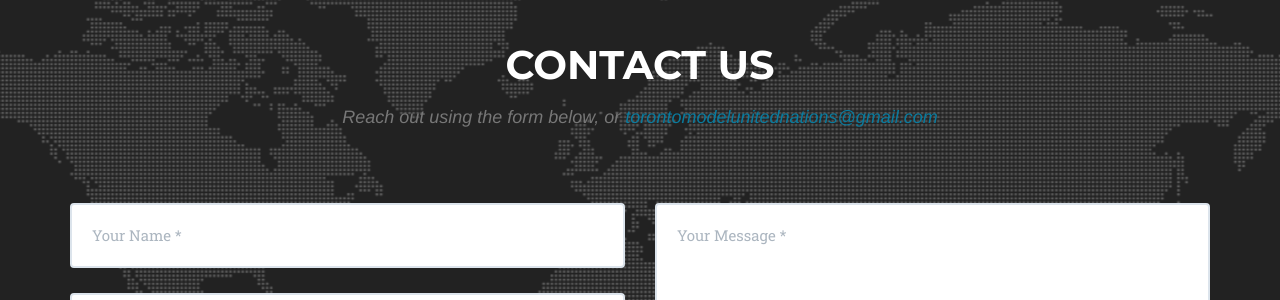
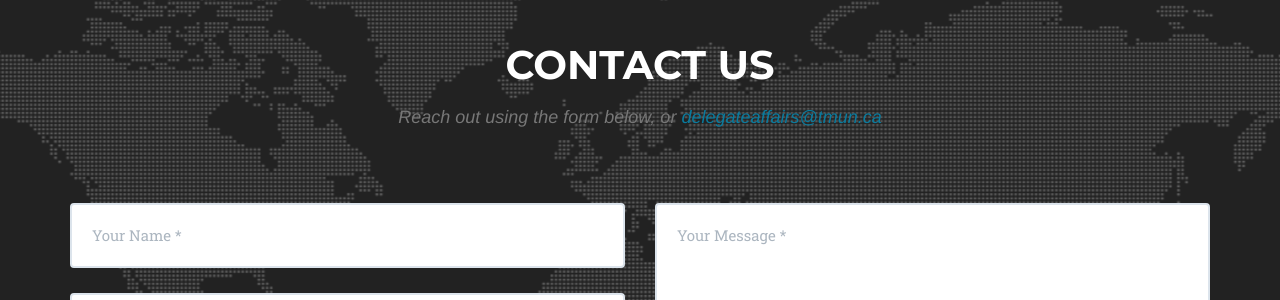
Before and after one commit to TorontoModelUnitedNations/TorontoModelUnitedNations.github.io, a Jekyll site: the page built from index.html, in a window 1280 px wide and 900 px high, scrolled down 854 px. Shown: the part 153-453 px from the top of the window. Built offline with Jekyll 4.4.1, drawn with Linux system fonts in a browser that asks for light colours; some web fonts are replaced.

Commit message:
update contact email

```diff
--- a/_includes/contact.html
+++ b/_includes/contact.html
@@ -3,7 +3,7 @@
         <div class="row">
             <div class="col-lg-12 text-center">
                 <h2 class="section-heading">Contact Us</h2>
-                <h3 class="section-subheading text-muted">Reach out using the form below, or <a href="mailto:torontomodelunitednations@gmail.com">torontomodelunitednations@gmail.com</a></h3>
+                <h3 class="section-subheading text-muted">Reach out using the form below, or <a href="mailto:delegateaffairs@tmun.ca">delegateaffairs@tmun.ca</a></h3>
             </div>
         </div>
         <div class="row">
```
